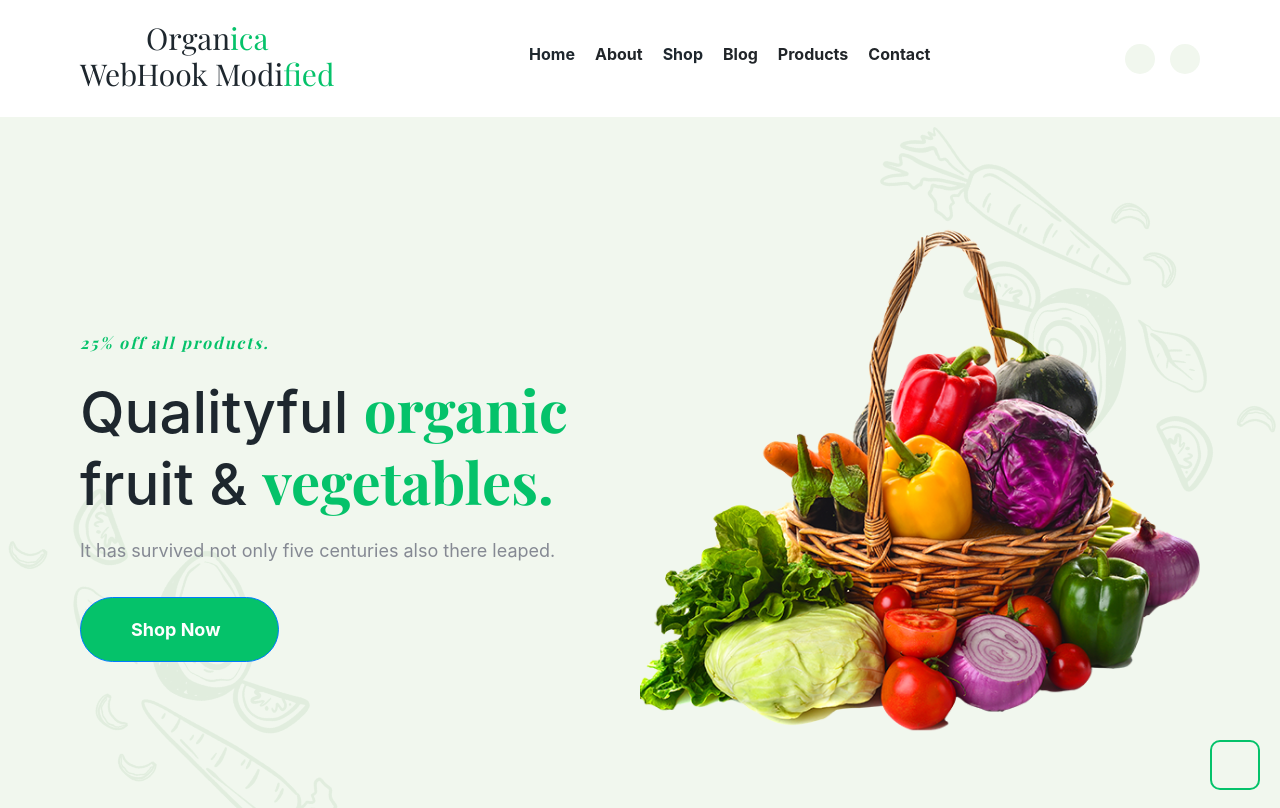
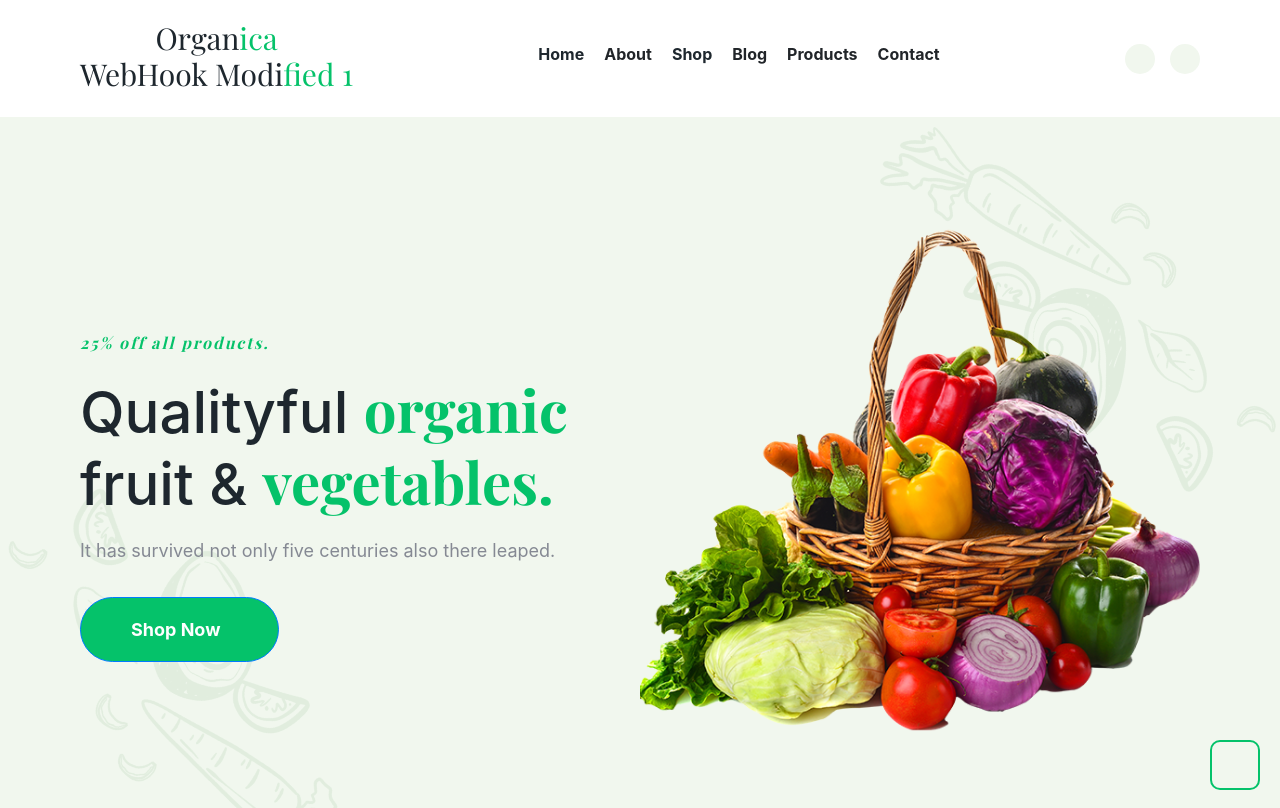
Before and after one commit to farjad122334/CI-CD, a React (Create React App) app: page / in a window 1280 px wide. Shown: the top 808 px of the page. Built offline with nearby package versions, Linux system fonts and the light colour scheme; no server answers; some icons are missing; a web font is replaced by a local one.

Commit message:
checking webhooks

```diff
--- a/src/Component/Header.jsx
+++ b/src/Component/Header.jsx
@@ -44,7 +44,7 @@ export const Header = () => {
               Organ<span className="span">ica</span>
             </a>
             <a href="/" className="logo">
-              WebHook Modi<span className="span">fied</span>
+              WebHook Modi<span className="span">fied 1</span>
             </a>
           </h1>
           <button
```
